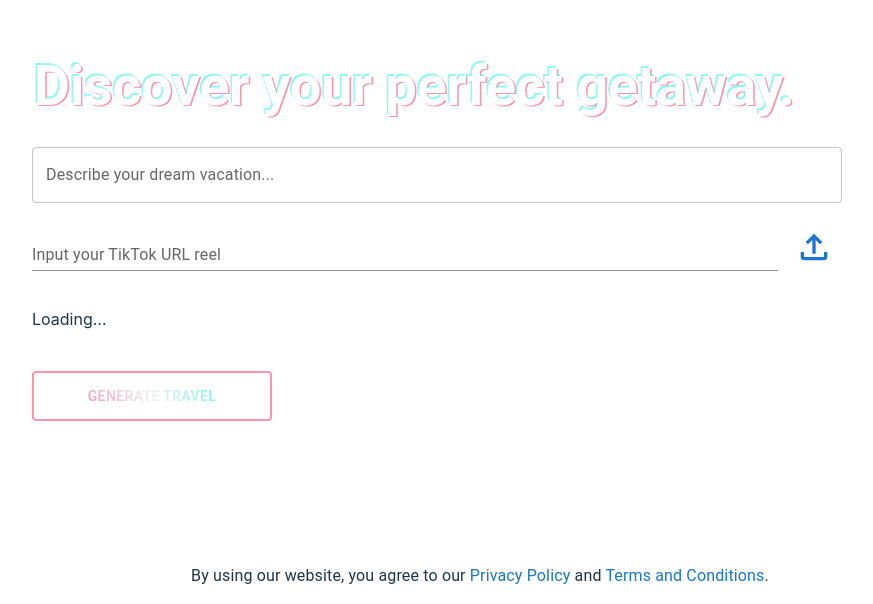
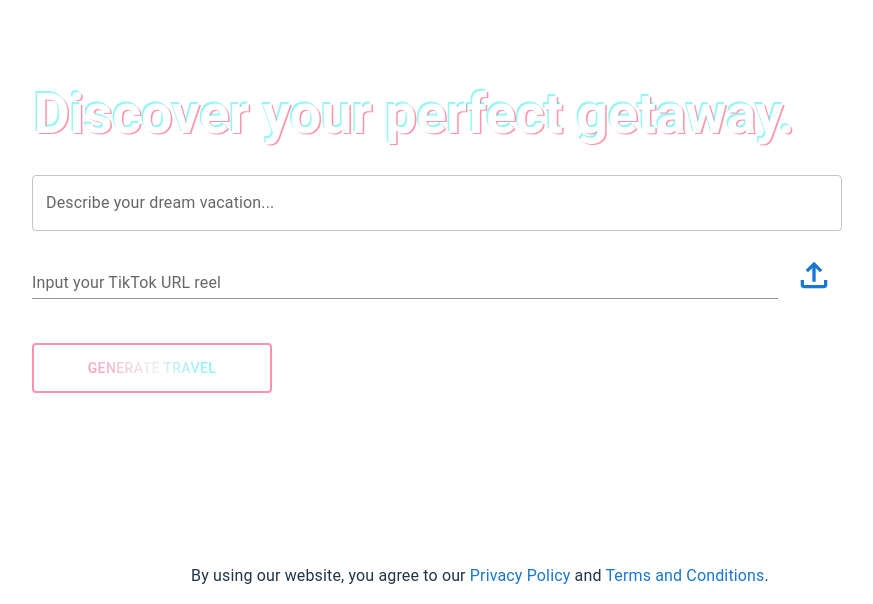
Before and after one commit to VietRocHack/TripPlanner-frontend, a React (Vite) app: page / in a window 1280 px wide. Shown: the part 196-800 px from the top of the page, without its empty margins (160-1033 px from the left). Built offline with nearby package versions, Linux system fonts and the light colour scheme.

Commit message:
Hoang Le: update tiktok url

```diff
--- a/src/pages/HomeScreen/HomeScreen.tsx
+++ b/src/pages/HomeScreen/HomeScreen.tsx
@@ -12,6 +12,7 @@ import LoadingScreen from "../LoadingScreen/LoadingScreen";
 import { useNavigate } from "react-router-dom";
 import FileUploadOutlinedIcon from "@mui/icons-material/FileUploadOutlined";
 import IconButton from "@mui/material/IconButton";
+import { InsertEmoticon } from "@mui/icons-material";
 
 const HomeScreen: React.FC = () => {
   const [textInput, setTextInput] = useState<string>("");
@@ -57,7 +58,7 @@ const HomeScreen: React.FC = () => {
         setListVid([...listVid, data.html]); //add vid vào list
       }
     } catch (error) {
-      console.error("Damn bro", error);
+      console.error("Can not receive the url", error);
     }
   };
 
@@ -66,6 +67,7 @@ const HomeScreen: React.FC = () => {
    */
   const handleUpLoad = () => {
     fetchTikTok(); //fetch tiktok video
+    setVid("")
   };
 
   const handleVid = (event: ChangeEvent<HTMLInputElement>) => {
@@ -274,23 +276,19 @@ const HomeScreen: React.FC = () => {
               </label>
             </Box>
 
-            <Grid item xs={12} sm={6} md={4}>
-              <Box
-                sx={{
-                  position: "relative",
-                }}
-              >
-                {embedHtml ? (
-                  <ul>
-                    {listVid.map((video, index) => (
-                      <ul key={index} dangerouslySetInnerHTML={{ __html: video }} />
-                    ))}
-                  </ul>
-                ) : (
-                  <p>Loading...</p>
-                )}
-              </Box>
-            </Grid>
+            {embedHtml ? (
+              <Grid container spacing={2} sx={{ flexGrow: 1, bgcolor: 'lightgreen' }}>
+                {listVid.map((video, index) => (
+                  <Grid item xs={6} sm={4} md={3} key={index} >
+                      <div dangerouslySetInnerHTML={{ __html: video }} style={{ objectFit: 'cover' }}/>
+                  </Grid>
+                ))}
+              </Grid>
+            ) : (
+              <></>
+            )}
+
+
 
             <Button
               variant="outlined"
```
